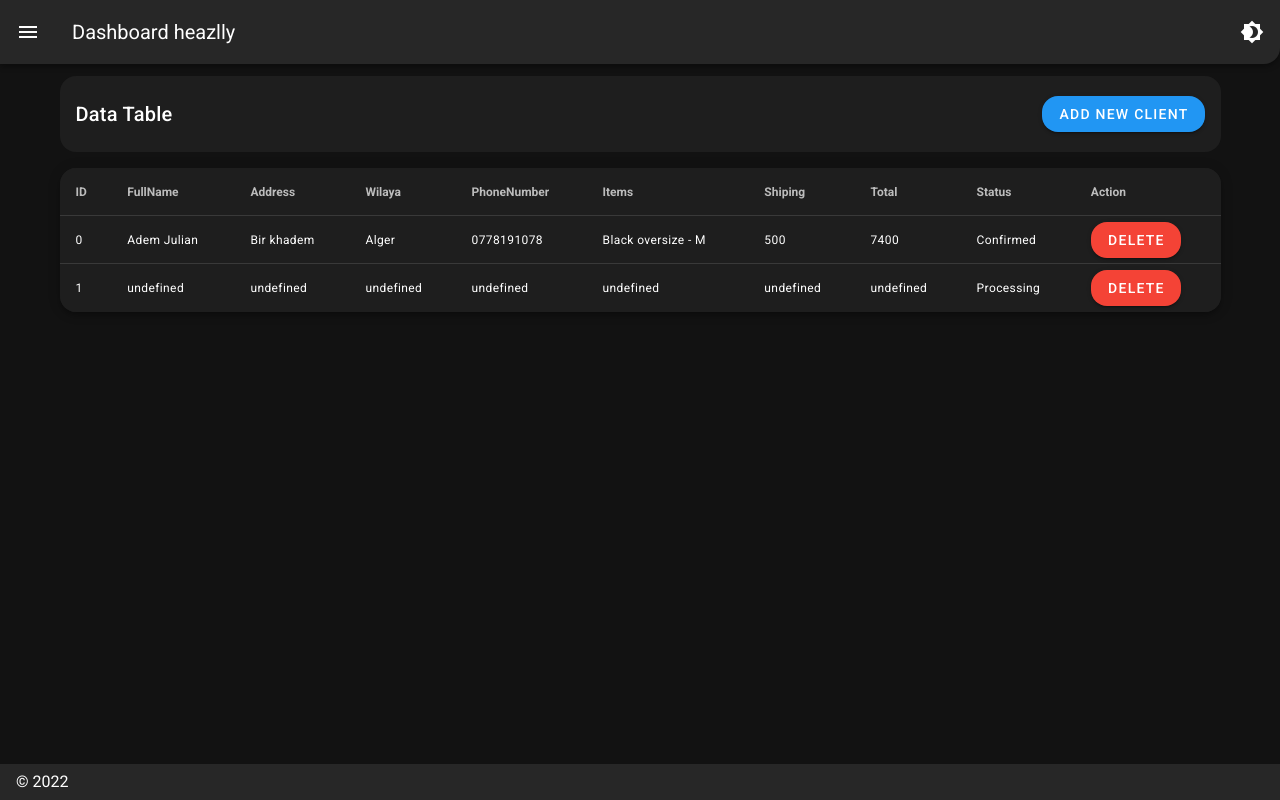
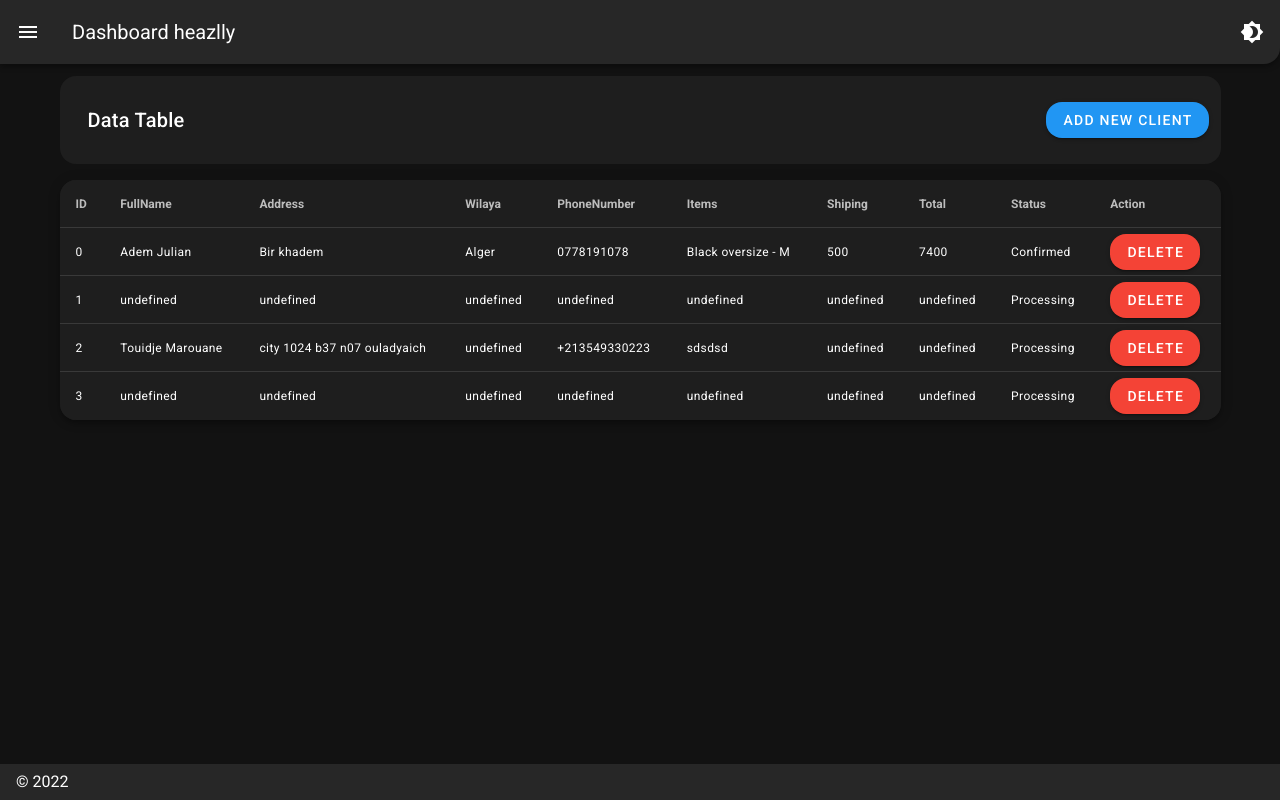
Before and after one commit to opestro/dashboardv1, a Nuxt app: page /DataTable in a window 1280 px wide. Built offline with nearby package versions, Linux system fonts and the light colour scheme; data requests are answered from the project's data file.

Commit message:
by mahdi

```diff
--- a/dbjson/clients.json
+++ b/dbjson/clients.json
@@ -23,6 +23,30 @@
       "Total": "undefined",
       "Status": "Processing",
       "id": 1
+    },
+    {
+      "UserID": "225",
+      "FullName": "Touidje Marouane",
+      "Address": "city 1024 b37 n07 ouladyaich",
+      "Wilaya": "undefined",
+      "PhoneNumber": "+213549330223",
+      "Items": "sdsdsd",
+      "Shiping": "undefined",
+      "Total": "undefined",
+      "Status": "Processing",
+      "id": 2
+    },
+    {
+      "UserID": "225",
+      "FullName": "undefined",
+      "Address": "undefined",
+      "Wilaya": "undefined",
+      "PhoneNumber": "undefined",
+      "Items": "undefined",
+      "Shiping": "undefined",
+      "Total": "undefined",
+      "Status": "Processing",
+      "id": 3
     }
   ],
   "Users": [
--- a/pages/DataTable.vue
+++ b/pages/DataTable.vue
@@ -1,15 +1,23 @@
 <template>
     <div>
-        <v-card class="d-flex justify-space-between rounded-xl" elevation="0">
-            <v-card-title>Data Table</v-card-title>
+        <v-card class="d-xs-block d-sm-flex flex-wrap align-xs-content-center align-center justify-xs-center justify-sm-space-between rounded-xl"  elevation="0" >
+            <v-col cols="6" >
+                <v-card-title>Data Table</v-card-title>
+            </v-col>
+            <v-col class=" d-flex justify-xs-center justify-sm-end " cols="6" >
 
-            <div class="my-5  mx-4">
-                <v-btn v-show="AddNew == false" @click="ShowIf()" class=" rounded-xl white--text" color="blue">Add new
-                    client</v-btn>
-                <v-btn v-show="AddNew" @click="AddNewClient()" class=" rounded-xl ">Add Client</v-btn>
-                <v-btn v-show="AddNew" @click="AddNew = !AddNew" class=" rounded-xl white--text" color="red">Close
-                </v-btn>
-            </div>
+                    <v-btn v-show="AddNew == false" @click="ShowIf()" class=" rounded-xl white--text" color="blue">Add
+                        new
+                        client</v-btn>
+                    <v-btn v-show="AddNew" @click="AddNewClient()" class=" rounded-xl ">Add Client</v-btn>
+                    <v-btn v-show="AddNew" @click="AddNew = !AddNew" class=" rounded-xl white--text" color="red">Close
+                    </v-btn>
+
+
+            </v-col>
+
+
+
 
         </v-card>
         <v-card class="my-2 green d-flex justify-center rounded-xl white--text" elevation="5" v-if="Done">
@@ -40,8 +48,8 @@
 
         </v-card>
         <v-spacer class="py-2"></v-spacer>
-        <v-card class="rounded-xl"  elevation="5">
-            <clients  v-if="ShowClient"></clients>
+        <v-card class="rounded-xl" elevation="5">
+            <clients v-if="ShowClient"></clients>
         </v-card>
     </div>
 </template>
```
